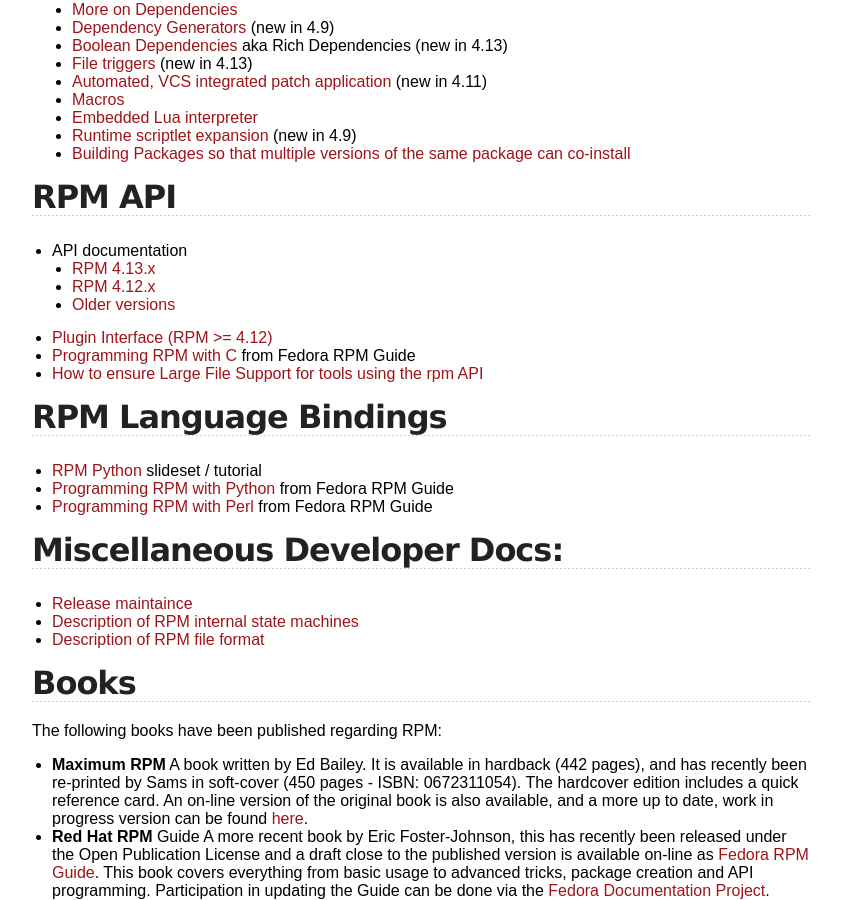
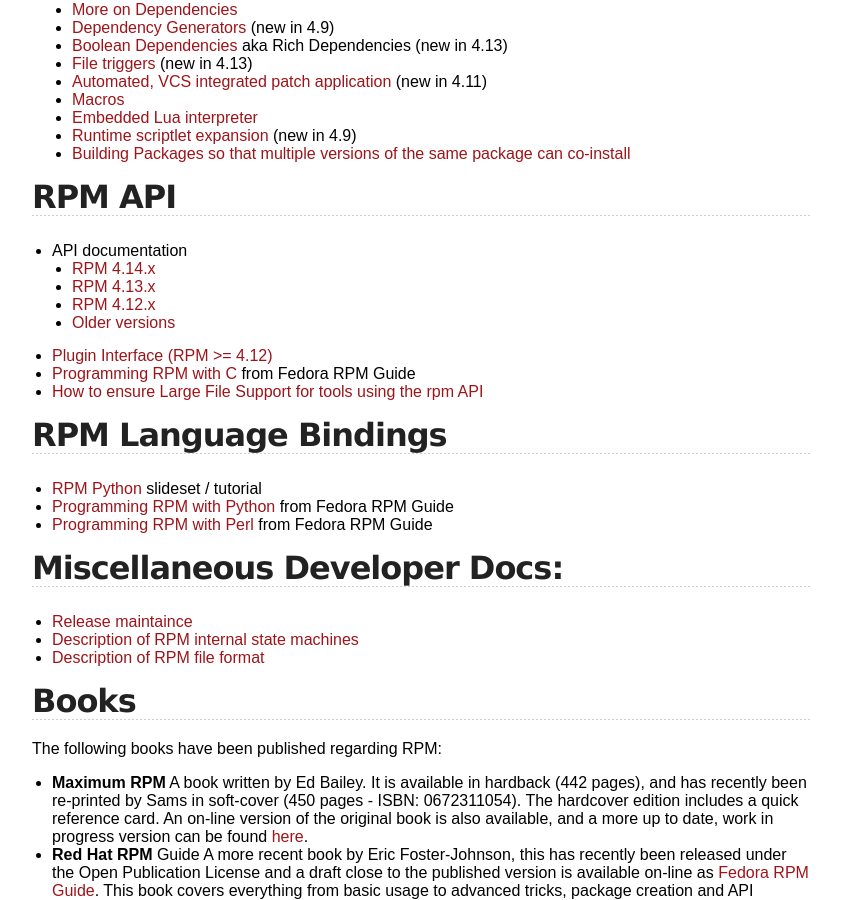
Before and after one commit to rpm-software-management/rpm-web, a Jekyll site: the page built from documentation.md, in a window 1280 px wide and 900 px high, scrolled down 658 px. Shown: the whole window, without its empty margins (218-1059 px from the left). Built offline with Jekyll 4.4.1, drawn with Linux system fonts in a browser that asks for light colours.

Commit message:
Rpm 4.14.x API link missing

```diff
--- a/documentation.md
+++ b/documentation.md
@@ -31,6 +31,7 @@ This page attempts to track the various relevant documentation that exists for R
 
 ## RPM API
 * API documentation
+  * [RPM 4.14.x](http://ftp.rpm.org/api/4.14.0/)
   * [RPM 4.13.x](http://ftp.rpm.org/api/4.13.0/)
   * [RPM 4.12.x](http://ftp.rpm.org/api/4.12.0.1/)
   * [Older versions](http://ftp.rpm.org/api/)
```
